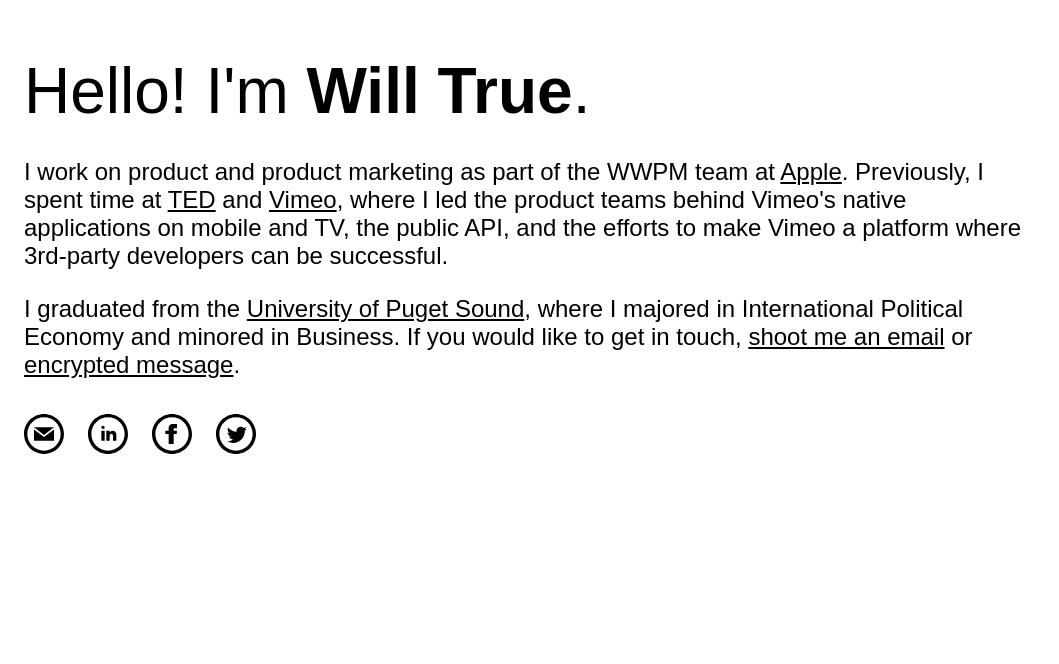
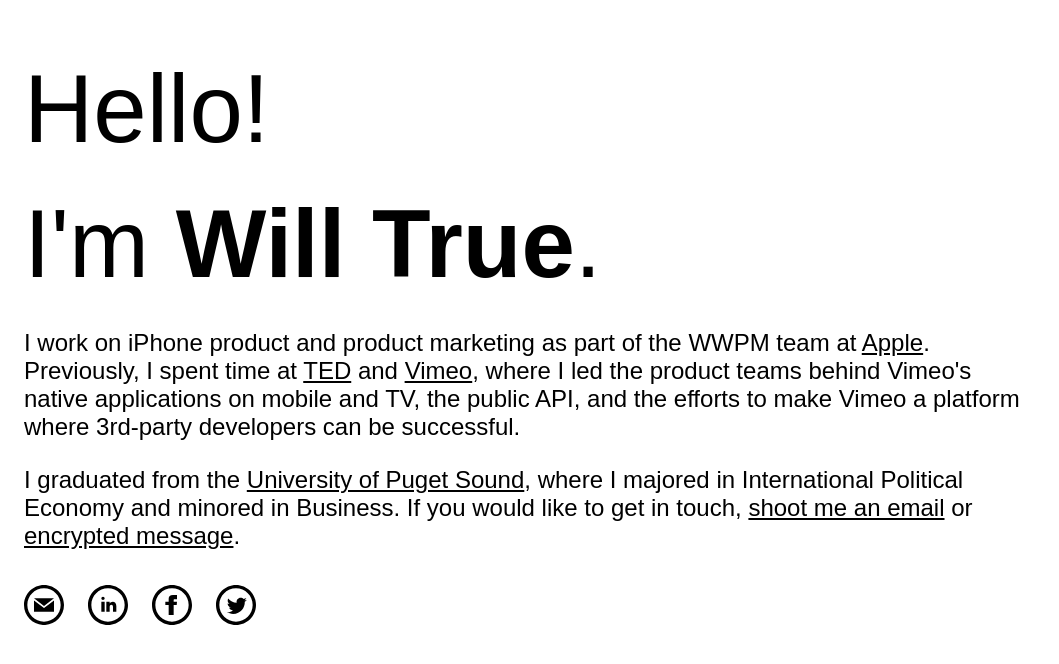
Before and after one commit to willtrue/personal-site, a plain HTML site: page index.html in a window 1280 px wide. Shown: the whole page, without its empty margins (0-1059 px from the left). Drawn offline with Linux system fonts and the light colour scheme.

Commit message:
updates copy

```diff
--- a/index.html
+++ b/index.html
@@ -18,11 +18,11 @@
 </head>
 <body>
 	<header role="banner">
-		<h1>Hello! I'm <strong>Will&nbsp;True</strong>.</h1>
+		<h1><p>Hello!</p><p>I'm <strong>Will&nbsp;True</strong>.</p></h1>
 	</header>
 	<div role="body">
 		<p>
-			I work on product and product marketing as part of the WWPM team at <a href="https://www.apple.com">Apple</a>. Previously, I spent time at <a href="https://www.ted.com">TED</a> and <a href="https://vimeo.com">Vimeo</a>, where I led the product teams behind Vimeo's native applications on mobile and TV, the public API, and the efforts to make Vimeo a platform where 3rd-party developers can be successful.
+			I work on iPhone product and product marketing as part of the WWPM team at <a href="https://www.apple.com">Apple</a>. Previously, I spent time at <a href="https://www.ted.com">TED</a> and <a href="https://vimeo.com">Vimeo</a>, where I led the product teams behind Vimeo's native applications on mobile and TV, the public API, and the efforts to make Vimeo a platform where 3rd-party developers can be successful.
 		</p>
 		<p>
 			I graduated from the <a href="https://www.pugetsound.edu/">University of Puget Sound</a>, where I majored in International Political Economy and minored in Business. If you would like to get in touch, <a href="mailto:wt@willtrue.com">shoot me an email</a> or <a href="https://keybase.io/willtrue">encrypted message</a>.
```
